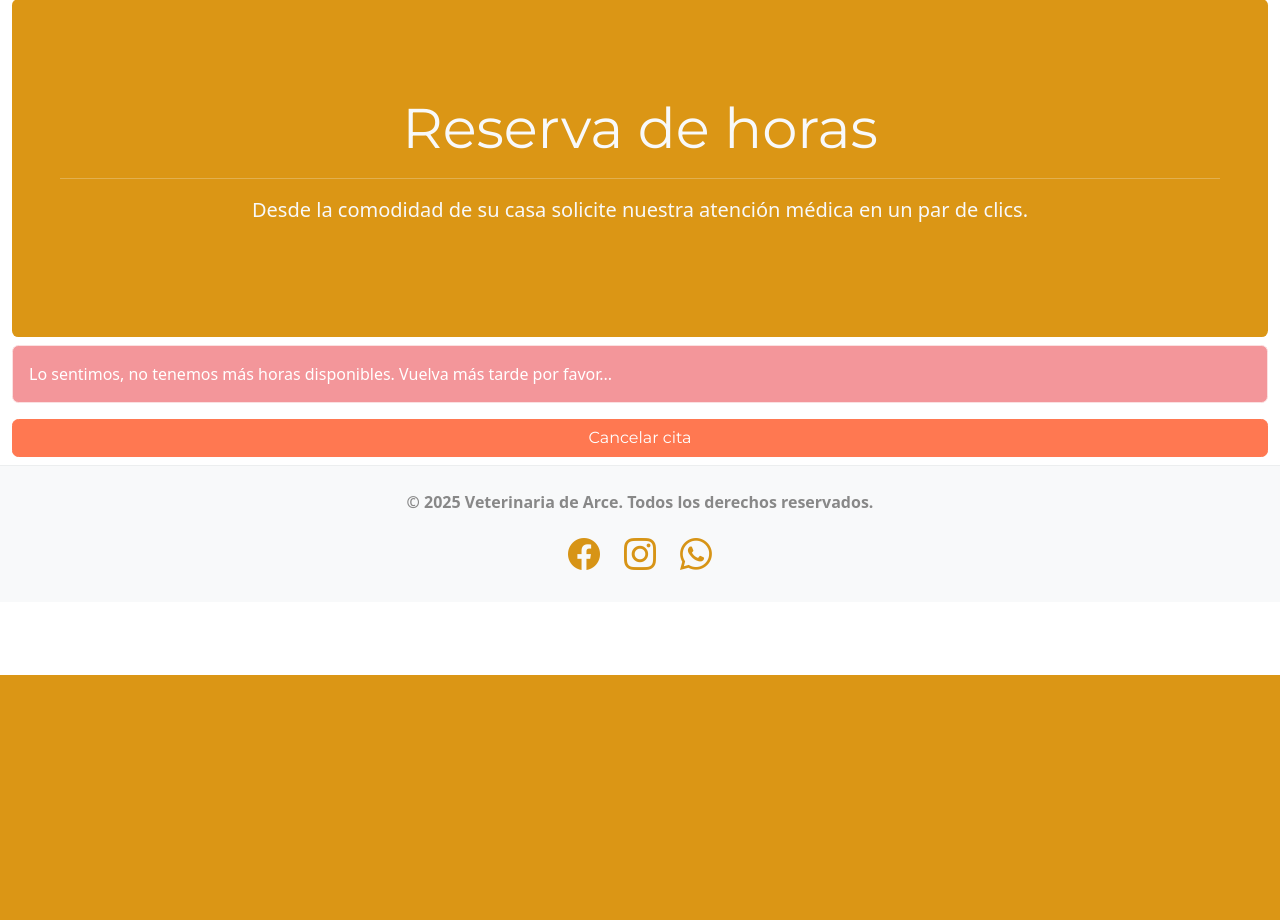
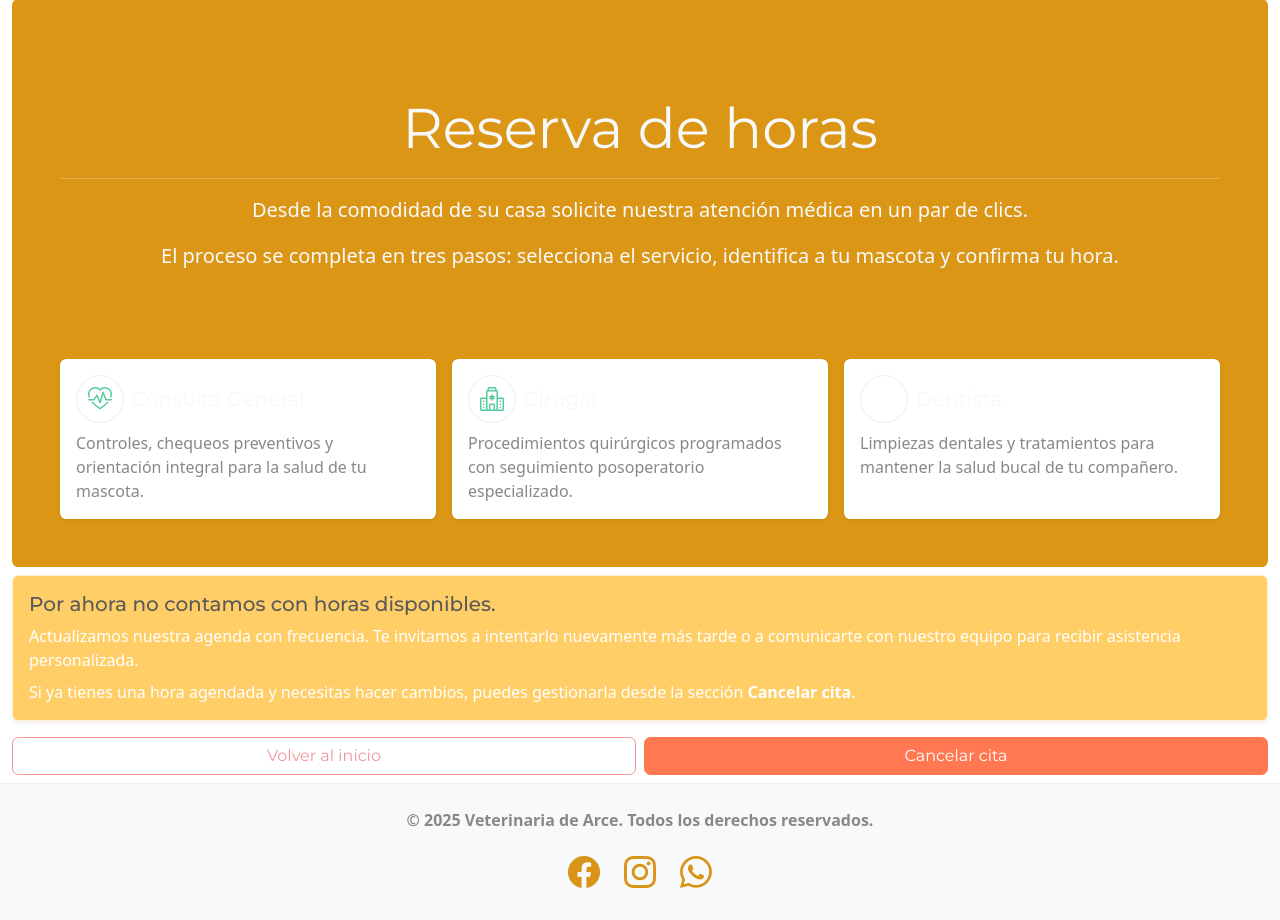
Before and after one commit to Luisnavarr1999/Vet_Arce_Proyect, a Django app: page /reservahora/ in a window 1280 px wide. Shown: the part 125-1045 px from the top of the page. Before the commit the page ends 800 px from the top, so only its background shows below. Run offline with Django 4.2, Linux system fonts and the light colour scheme; data that the repository does not hold is empty; some libraries are stand-ins or nearby versions.

Commit message:
agregando mejoras//seccion reserva de horas:horas disponivbles

```diff
--- a/ambpublica/views.py
+++ b/ambpublica/views.py
@@ -164,6 +164,67 @@
     return _rule_based_answer(message)
 
 logger = logging.getLogger(__name__)
+
+SERVICE_HIGHLIGHTS = {
+    'general': {
+        'icon': 'bi-heart-pulse',
+        'description': 'Controles, chequeos preventivos y orientación integral para la salud de tu mascota.',
+    },
+    'cirugia': {
+        'icon': 'bi-hospital',
+        'description': 'Procedimientos quirúrgicos programados con seguimiento posoperatorio especializado.',
+    },
+    'dentista': {
+        'icon': 'bi-tooth',
+        'description': 'Limpiezas dentales y tratamientos para mantener la salud bucal de tu compañero.',
+    },
+}
+
+RESERVA_PROGRESS = [
+    {'label': 'Servicio', 'icon': 'bi-list-check', 'steps': {'', 'nohours'}},
+    {'label': 'Datos del tutor', 'icon': 'bi-person-badge', 'steps': {'ingresar_rut', 'crear_cliente'}},
+    {'label': 'Mascota', 'icon': 'bi-bag-heart', 'steps': {'select_mascota', 'crear_mascota'}},
+    {'label': 'Confirmación', 'icon': 'bi-check2-circle', 'steps': {'final'}},
+]
+
+
+def _build_service_highlights(codes=None):
+    """Regresa información enriquecida de servicios disponibles."""
+
+    choices = dict(Cita.SERVICIO_CHOICES)
+    if codes is None:
+        codes = [value for value, _ in Cita.SERVICIO_CHOICES]
+
+    highlights = []
+    for code in codes:
+        data = SERVICE_HIGHLIGHTS.get(code, {})
+        highlights.append({
+            'code': code,
+            'name': choices.get(code, code.title()),
+            'description': data.get('description', ''),
+            'icon': data.get('icon', 'bi-calendar-heart'),
+        })
+    return highlights
+
+
+def _get_progress_state(step):
+    """Construye el estado visual del progreso del flujo de reserva."""
+
+    current_index = 0
+    for idx, stage in enumerate(RESERVA_PROGRESS):
+        if step in stage['steps']:
+            current_index = idx
+            break
+
+    progress = []
+    for idx, stage in enumerate(RESERVA_PROGRESS):
+        progress.append({
+            'label': stage['label'],
+            'icon': stage['icon'],
+            'is_current': idx == current_index,
+            'is_completed': idx < current_index,
+        })
+    return progress
 
 MAX_MSG_LEN = 500          # Máximo ancho de mensaje aceptado
 RATE_LIMIT_WINDOW = 30     # Ventana en segundos
@@ -619,6 +680,8 @@
     servicio_codigo = request.session.get('reserva_servicio')
     servicio_nombre = dict(Cita.SERVICIO_CHOICES).get(servicio_codigo)
     cliente_rut = request.session.get('reserva_c_rut_display') or request.session.get('reserva_c_rut')
+    servicios_disponibles_info = None
+    alternative_codes = request.session.pop('reserva_alternativas', None)
 
     # Verificamos si el usuario ya está en algún paso y lo asignamos a la variable
     if request.session.has_key('reserva_step'):
@@ -636,6 +699,7 @@
             servicio_codigo = None
             servicio_nombre = None
             cliente_rut = None
+        request.session.pop('reserva_step', None)
 
     # Los pasos incluyen la creación de un cliente, una mascota, la selección de una mascota existente o la finalización del proceso.
     # Renderiza diferentes formularios y vistas según el paso actual.
@@ -907,8 +971,21 @@
             return redirect('ambpublico_reserva_cancelar')
 
         if not Cita.objects.filter(estado='0', servicio=servicio_codigo).exists():
-            messages.error(request, 'Lo sentimos, ya no quedan citas disponibles para el servicio seleccionado.')
-            return redirect('ambpublico_reserva_cancelar')
+            available_services = list(
+                Cita.objects.filter(estado='0').values_list('servicio', flat=True).distinct()
+            )
+            request.session['reserva_step'] = ''
+            request.session.pop('reserva_servicio', None)
+            request.session.pop('reserva_c_rut', None)
+            request.session.pop('reserva_c_rut_display', None)
+            request.session['reserva_alternativas'] = [
+                code for code in available_services if code != servicio_codigo
+            ]
+            messages.error(
+                request,
+                'Lo sentimos, el servicio seleccionado se quedó sin horas disponibles. Revisa otras opciones.',
+            )
+            return redirect('ambpublico_reserva')
 
         if request.method == 'POST':
             form = RutForm(request.POST)
@@ -931,12 +1008,24 @@
         citas = Cita.objects.filter(estado='0')
 
         if not citas.exists():
-            return render(request, 'ambpublica/reserva_horas/form.html', {'step': 'nohours'})
+            context = {
+                'step': 'nohours',
+                'progress': _get_progress_state('nohours'),
+                'service_highlights': _build_service_highlights(),
+            }
+            return render(request, 'ambpublica/reserva_horas/form.html', context)
 
         servicios_disponibles = list(citas.values_list('servicio', flat=True).distinct())
 
         if not servicios_disponibles:
-            return render(request, 'ambpublica/reserva_horas/form.html', {'step': 'nohours'})
+            context = {
+                'step': 'nohours',
+                'progress': _get_progress_state('nohours'),
+                'service_highlights': _build_service_highlights(),
+            }
+            return render(request, 'ambpublica/reserva_horas/form.html', context)
+
+        servicios_disponibles_info = _build_service_highlights(servicios_disponibles)
 
         if request.method == 'POST':
             form = ServicioForm(request.POST, available_services=servicios_disponibles)
@@ -953,11 +1042,21 @@
             form = ServicioForm(available_services=servicios_disponibles)
 
     # Definimos las diferentes variables mediante el contexto Django
-    context = {'titulo': titulo, 'form': form, 'step': step}
+    context = {
+        'titulo': titulo,
+        'form': form,
+        'step': step,
+        'service_highlights': _build_service_highlights(),
+        'progress': _get_progress_state(step),
+    }
     if servicio_nombre:
         context['servicio_nombre'] = servicio_nombre
     if cliente_rut:
         context['cliente_rut'] = cliente_rut
+    if servicios_disponibles_info:
+        context['servicios_disponibles'] = servicios_disponibles_info
+    if alternative_codes:
+        context['servicios_alternativos'] = _build_service_highlights(alternative_codes)
     return render(request, 'ambpublica/reserva_horas/form.html', context)
 
 # Funcion simple para eliminar la variable de sesion para cancelar el proceso de reserva
--- a/templates/ambpublica/reserva_horas/form.html
+++ b/templates/ambpublica/reserva_horas/form.html
@@ -11,18 +11,107 @@
         <p class="lead">
           Desde la comodidad de su casa solicite nuestra atención médica en un par de clics.
         </p>
+        <p class="mb-0 fs-5">
+          El proceso se completa en tres pasos: selecciona el servicio, identifica a tu mascota y confirma tu hora.
+        </p>
+      </div>
+
+      {% if service_highlights %}
+        <div class="row row-cols-1 row-cols-md-3 g-3 mt-4">
+          {% for service in service_highlights %}
+            <div class="col">
+              <div class="card h-100 border-0 shadow-sm">
+                <div class="card-body">
+                  <div class="d-flex align-items-center gap-2 mb-2">
+                    <span class="badge rounded-circle d-flex align-items-center justify-content-center bg-success-subtle text-success border border-success-subtle"
+                          style="width: 3rem; height: 3rem;">
+                      <i class="bi {{ service.icon }} fs-4"></i>
+                    </span>
+                    <h2 class="h5 mb-0">{{ service.name }}</h2>
+                  </div>
+                  <p class="mb-0 text-muted">{{ service.description }}</p>
+                </div>
+              </div>
+            </div>
+          {% endfor %}
+        </div>
+      {% endif %}
+    </div>
+  {% endif %}
+
+  {% if progress and step != 'nohours' %}
+    <div class="card border-0 shadow-sm mb-3">
+      <div class="card-body">
+        <div class="d-flex flex-column flex-md-row justify-content-between gap-3">
+          {% for stage in progress %}
+            <div class="d-flex align-items-center gap-3">
+              <span class="rounded-circle border border-2 d-flex align-items-center justify-content-center fw-semibold {% if stage.is_current %}border-primary text-primary{% elif stage.is_completed %}border-success text-success{% else %}text-muted{% endif %}"
+                    style="width: 3rem; height: 3rem;">
+                {{ forloop.counter }}
+              </span>
+              <div>
+                <div class="fw-semibold {% if stage.is_current %}text-primary{% elif stage.is_completed %}text-success{% else %}text-muted{% endif %}">
+                  <i class="bi {{ stage.icon }} me-1"></i>{{ stage.label }}
+                </div>
+                {% if stage.is_completed %}
+                  <small class="text-success">Completado</small>
+                {% elif stage.is_current %}
+                  <small class="text-primary">Paso actual</small>
+                {% else %}
+                  <small class="text-muted">Pendiente</small>
+                {% endif %}
+              </div>
+            </div>
+          {% endfor %}
+        </div>
       </div>
     </div>
   {% endif %}
 
   {% if step == 'nohours' %}
-    <div class="alert alert-secondary">
-      Lo sentimos, no tenemos más horas disponibles. Vuelva más tarde por favor...
+    <div class="alert alert-warning shadow-sm">
+      <h2 class="h5 mb-2">Por ahora no contamos con horas disponibles.</h2>
+      <p class="mb-2">Actualizamos nuestra agenda con frecuencia. Te invitamos a intentarlo nuevamente más tarde o a comunicarte con nuestro equipo para recibir asistencia personalizada.</p>
+      <p class="mb-0">Si ya tienes una hora agendada y necesitas hacer cambios, puedes gestionarla desde la sección <strong>Cancelar cita</strong>.</p>
     </div>
-    <a href="{% url 'ambpublico_cancelar_cita' %}" class="btn btn-danger w-100">
-      Cancelar cita
-    </a>
+    <div class="d-flex flex-column flex-md-row gap-2">
+      <a href="{% url 'ambpublico_index' %}" class="btn btn-outline-secondary w-100">Volver al inicio</a>
+      <a href="{% url 'ambpublico_cancelar_cita' %}" class="btn btn-danger w-100">Cancelar cita</a>
+    </div>
   {% else %}
+    {% if servicios_alternativos %}
+      <div class="alert alert-info shadow-sm">
+        <h2 class="h5 mb-3">Otras especialidades con disponibilidad</h2>
+        <div class="row row-cols-1 row-cols-md-3 g-3">
+          {% for service in servicios_alternativos %}
+            <div class="col">
+              <div class="card h-100 border-info-subtle border shadow-sm">
+                <div class="card-body">
+                  <div class="d-flex align-items-center gap-2 mb-2">
+                    <i class="bi {{ service.icon }} text-info fs-4"></i>
+                    <h3 class="h5 mb-0">{{ service.name }}</h3>
+                  </div>
+                  <p class="mb-3 text-muted">{{ service.description }}</p>
+                  <p class="mb-0 text-info fw-semibold">Selecciona este servicio en el primer paso para ver sus horarios disponibles.</p>
+                </div>
+              </div>
+            </div>
+          {% endfor %}
+        </div>
+      </div>
+    {% endif %}
+
+    {% if step == '' and servicios_disponibles %}
+      <div class="alert bg-success-subtle border border-success-subtle text-success-emphasis shadow-sm">
+        <div class="fw-semibold mb-2"><i class="bi bi-clock-history me-2"></i>Tenemos Horas Disponibles en:</div>
+        <div class="d-flex flex-wrap gap-2">
+          {% for service in servicios_disponibles %}
+            <span class="badge bg-success text-light fs-6">{{ service.name }}</span>
+          {% endfor %}
+        </div>
+      </div>
+    {% endif %}
+
     {% if step == 'final' %}
       <div class="p-5 my-2 border-0 rounded ficat-green text-light">
         <div class="text-center py-5">
```
